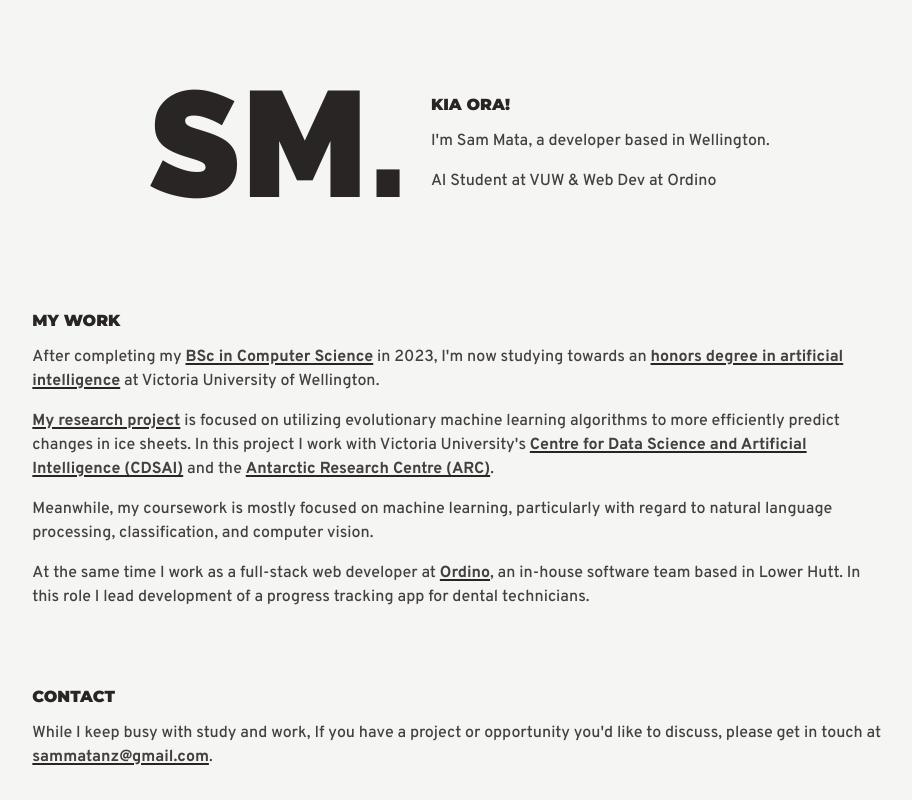
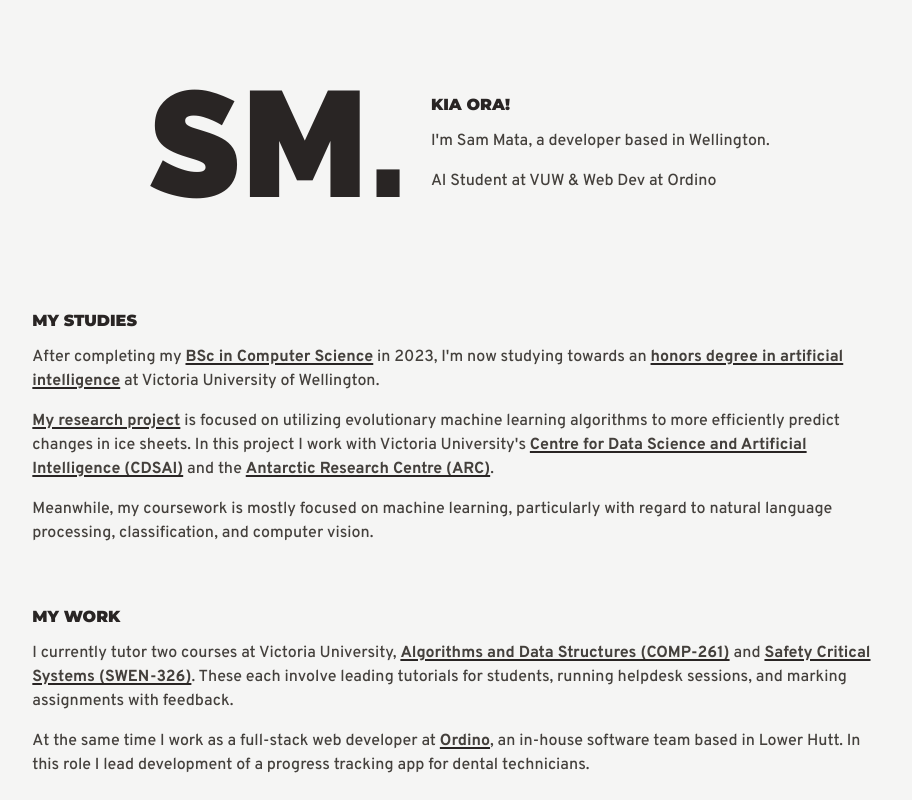
Before and after one commit to sam-mata/website, a SvelteKit app: page / in a window 1280 px wide. Shown: the top 800 px of the page, without its empty margins (181-1093 px from the left). Built offline with nearby package versions, Linux system fonts and the light colour scheme.

Commit message:
Updated Content and Metadata
- `favicon.png` replaced from SvelteKit default
- Main page content split into *My Studies* and *My Work* sections with tutoring experience appended

```diff
--- a/src/routes/+page.svelte
+++ b/src/routes/+page.svelte
@@ -15,8 +15,8 @@
 
 	<div />
 
-	<section class="pt-12 pb-16">
-		<h2>My Work</h2>
+	<section class="py-12">
+		<h2>My Studies</h2>
 		<p>
 			After completing my <a
 				href="https://www.wgtn.ac.nz/explore/degrees/science/overview?major=computer-science"
@@ -42,6 +42,23 @@
 			Meanwhile, my coursework is mostly focused on machine learning, particularly with regard
 			to natural language processing, classification, and computer vision.
 		</p>
+	</section>
+
+	<div />
+
+	<section class="pb-12">
+		<h2>My Work</h2>
+		<p>
+			I currently tutor two courses at Victoria University, <a
+				href="https://www.wgtn.ac.nz/courses/comp/261/2021/offering?crn=18314"
+				>Algorithms and Data Structures (COMP-261)</a
+			>
+			and
+			<a href="https://www.wgtn.ac.nz/courses/swen/326/2022/offering?crn=30042"
+				>Safety Critical Systems (SWEN-326)</a
+			>. These each involve leading tutorials for students, running helpdesk sessions, and
+			marking assignments with feedback.
+		</p>
 		<p>
 			At the same time I work as a full-stack web developer at <a
 				href="https://github.com/OrdinoNZ">Ordino</a
@@ -49,8 +66,6 @@
 			progress tracking app for dental technicians.
 		</p>
 	</section>
-
-	<div />
 
 	<section>
 		<h2>Contact</h2>
```
Also changed, not shown: static/favicon.png.
